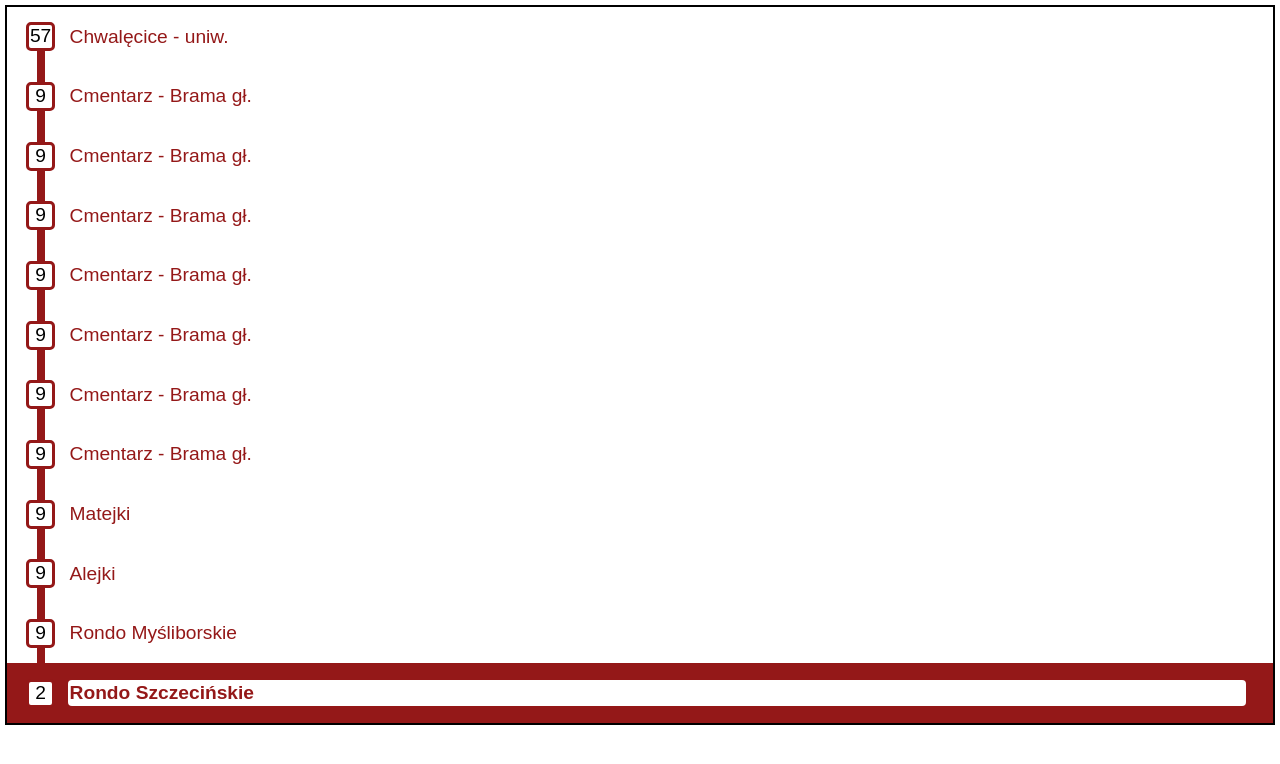
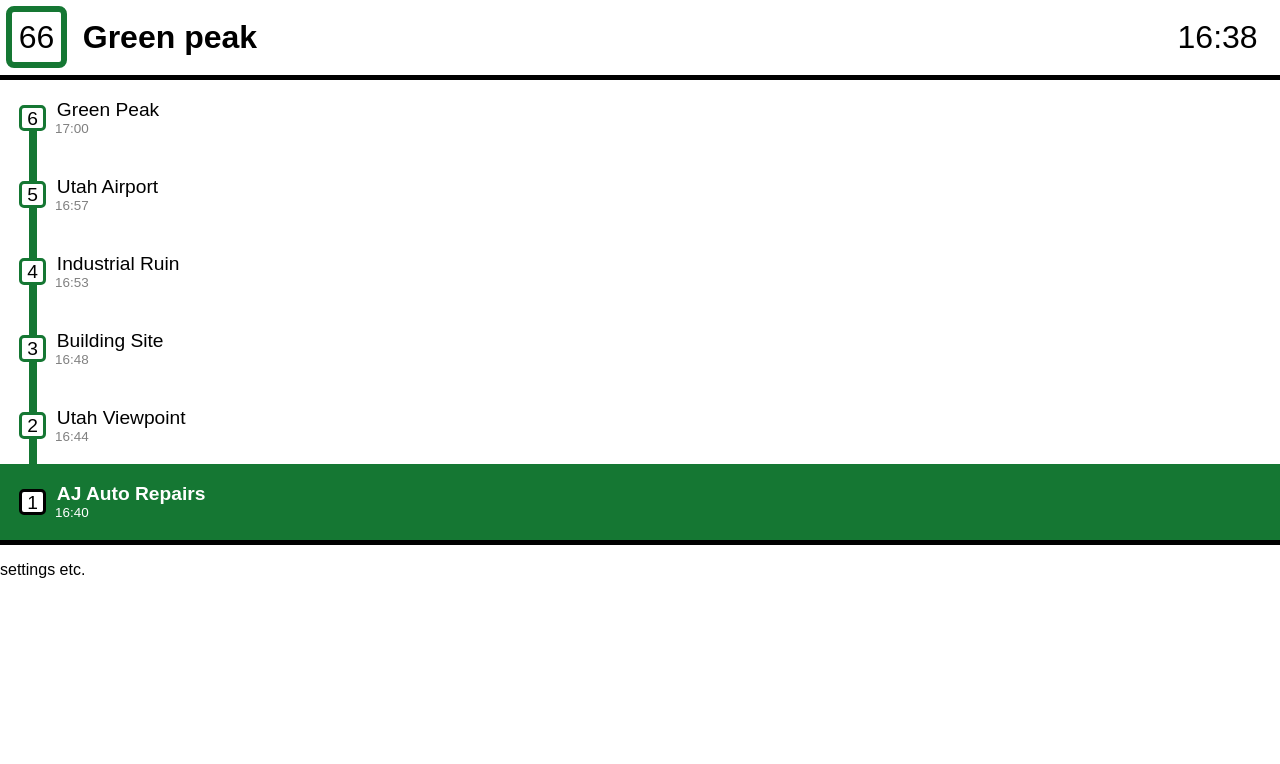
Before and after one commit to creeper82/Driver-Timetable, a plain HTML site: page index.html in a window 1280 px wide. Drawn offline with Linux system fonts and the light colour scheme.

Commit message:
Add times, clock, destination display

```diff
--- a/index.html
+++ b/index.html
@@ -1,5 +1,6 @@
 <!DOCTYPE html>
 <html lang="en">
+
 <head>
     <meta charset="UTF-8">
     <meta name="viewport" content="width=device-width, initial-scale=1.0">
@@ -8,80 +9,75 @@
     <link rel="icon" type="image/x-icon" href="favicon.png">
     <script src="index.js" defer></script>
 </head>
+
 <body>
-    <section class="stop_list" style="height: 90vh; border: 2px solid black; margin: 5px; font-size: 1.2em;">
+    <header class="bus_destination">
+        <div class="destination_number">66</div>
+        <div class="destination_name">Green peak</div>
+        <p class="clock">16:38</p>
+    </header>
+    <section class="stop_list">
         <div class="stop current_stop">
+            <div class="stop_indicator_container">
+                <div class="stop_indicator">1</div>
+            </div>
+            <div class="stop_description">
+                <p class="stop_name">AJ Auto Repairs</p>
+                <p class="stop_time">16:40</p>
+            </div>
+        </div>
+
+        <div class="stop">
             <div class="stop_indicator_container">
                 <div class="stop_indicator">2</div>
             </div>
-            <p class="stop_name">Rondo Szczecińskie</p>
+            <div class="stop_description">
+                <p class="stop_name">Utah Viewpoint</p>
+                <p class="stop_time">16:44</p>
+            </div>
+        </div>
+
+        <div class="stop">
+            <div class="stop_indicator_container">
+                <div class="stop_indicator">3</div>
+            </div>
+            <div class="stop_description">
+                <p class="stop_name">Building Site</p>
+                <p class="stop_time">16:48</p>
+            </div>
         </div>
         <div class="stop">
             <div class="stop_indicator_container">
-                <div class="stop_indicator">9</div>
+                <div class="stop_indicator">4</div>
             </div>
-            <p class="stop_name">Rondo Myśliborskie</p>
+            <div class="stop_description">
+                <p class="stop_name">Industrial Ruin</p>
+                <p class="stop_time">16:53</p>
+            </div>
         </div>
         <div class="stop">
             <div class="stop_indicator_container">
-                <div class="stop_indicator">9</div>
+                <div class="stop_indicator">5</div>
             </div>
-            <p class="stop_name">Alejki</p>
+            <div class="stop_description">
+                <p class="stop_name">Utah Airport</p>
+                <p class="stop_time">16:57</p>
+            </div>
         </div>
-        <div class="stop">
-            <div class="stop_indicator_container">
-                <div class="stop_indicator">9</div>
-            </div>
-            <p class="stop_name">Matejki</p>
-        </div>
-        <div class="stop">
-            <div class="stop_indicator_container">
-                <div class="stop_indicator">9</div>
-            </div>
-            <p class="stop_name">Cmentarz - Brama gł.</p>
-        </div>
-        <div class="stop">
-            <div class="stop_indicator_container">
-                <div class="stop_indicator">9</div>
-            </div>
-            <p class="stop_name">Cmentarz - Brama gł.</p>
-        </div>
-        <div class="stop">
-            <div class="stop_indicator_container">
-                <div class="stop_indicator">9</div>
-            </div>
-            <p class="stop_name">Cmentarz - Brama gł.</p>
-        </div>
-        <div class="stop">
-            <div class="stop_indicator_container">
-                <div class="stop_indicator">9</div>
-            </div>
-            <p class="stop_name">Cmentarz - Brama gł.</p>
-        </div>
-        <div class="stop">
-            <div class="stop_indicator_container">
-                <div class="stop_indicator">9</div>
-            </div>
-            <p class="stop_name">Cmentarz - Brama gł.</p>
-        </div>
-        <div class="stop">
-            <div class="stop_indicator_container">
-                <div class="stop_indicator">9</div>
-            </div>
-            <p class="stop_name">Cmentarz - Brama gł.</p>
-        </div>
-        <div class="stop">
-            <div class="stop_indicator_container">
-                <div class="stop_indicator">9</div>
-            </div>
-            <p class="stop_name">Cmentarz - Brama gł.</p>
-        </div>
+
         <div class="stop final_stop">
             <div class="stop_indicator_container">
-                <div class="stop_indicator">57</div>
+                <div class="stop_indicator">6</div>
             </div>
-            <p class="stop_name">Chwalęcice - uniw.</p>
+            <div class="stop_description">
+                <p class="stop_name">Green Peak</p>
+                <p class="stop_time">17:00</p>
+            </div>
         </div>
     </section>
+    <footer>
+        <p>settings etc.</p>
+    </footer>
 </body>
+
 </html>
--- a/style.css
+++ b/style.css
@@ -1,6 +1,7 @@
 :root {
-    --primary: #941818;
-    --stop-circle-size: 1.5em;
+    --primary: #157733;
+    --current-stop-text-color: white;
+    --stop-circle-size: 1.4em;
     --circle-line-thickness: 8px;
 }
 
@@ -14,6 +15,35 @@ html {
 
 body {
     margin: 0;
+    height: 100vh;
+    display: flex;
+    flex-direction: column;
+}
+
+.bus_destination {
+    display: flex;
+    font-size: 2em;
+    padding: 0.2em;
+    gap: 0.5em;
+    align-items: center;
+    border-bottom: 5px solid black;
+}
+
+.destination_number {
+    border: 6px solid var(--primary);
+    border-radius: 8px;
+    padding: 0.2em;
+    flex: 0;
+}
+
+.destination_name {
+    font-weight: bold;
+    flex: 1;
+}
+
+.clock {
+    margin: 0 0.5em;
+    flex: 0;
 }
 
 .stop {
@@ -21,8 +51,8 @@ body {
     align-items: center;
     padding: 0 1em;
     flex: 1;
-    max-height: 3.2em;
-    min-height: 2.6em;
+    max-height: 4.6em;
+    min-height: 4em;
 }
 
 .current_stop {
@@ -33,6 +63,8 @@ body {
     display: flex;
     flex-direction: column-reverse;
     overflow-y: hidden;
+    font-size: 1.2em;
+    border-bottom: 5px solid black;
 }
 
 .stop_indicator_container {
@@ -72,12 +104,15 @@ body {
     top: 50%;
 }
 
+.stop.current_stop .stop_indicator {
+    border-color: black;
+}
+
 .stop_name {
     display: block;
-    color: var(--primary);
+    color: black;
     border-radius: 4px;
-    margin: 0.4em;
-    padding: 0.1em;
+    margin: 0 0.3em;
     white-space: nowrap;
     text-overflow: ellipsis;
     overflow: hidden;
@@ -86,5 +121,20 @@ body {
 
 .current_stop .stop_name {
     font-weight: bold;
-    background-color: #ffffff;
+    color: var(--current-stop-text-color);
 }
+
+.current_stop .stop_time {
+    color: var(--current-stop-text-color);
+}
+
+.stop_time {
+    margin: 0 0.3em;
+    color: gray;
+    font-size: 0.7em;
+}
+
+.stop_description {
+    display: flex;
+    flex-direction: column;
+}
```
